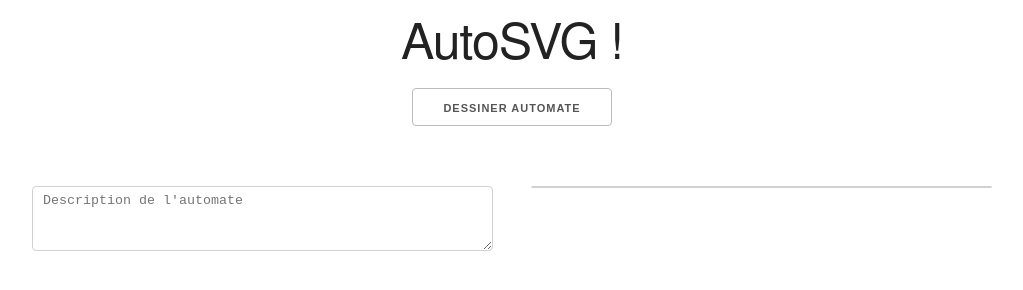
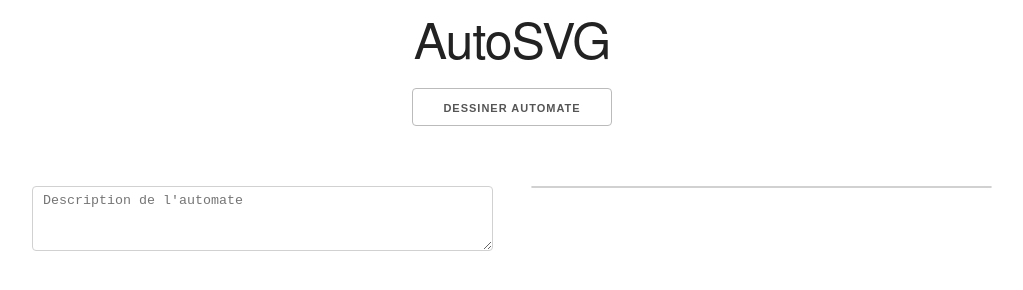
Before and after one commit to TomEtienne/AutoSvg, a plain HTML site: page index.html in a window 1280 px wide. Shown: the whole page, without its empty margins (128-1151 px from the left). Drawn offline with Linux system fonts and the light colour scheme.

Commit message:
Commit b348d44 in branch yacine

```diff
--- a/index.html
+++ b/index.html
@@ -9,7 +9,7 @@
 <body>
 <div class="container">
   <div id="header" class="row top">
-    <h1 class="title">AutoSVG !</h1>
+    <h1 class="title">AutoSVG</h1>
     <button>Dessiner automate</button>
   </div>
   <div class="row bottom">
```
